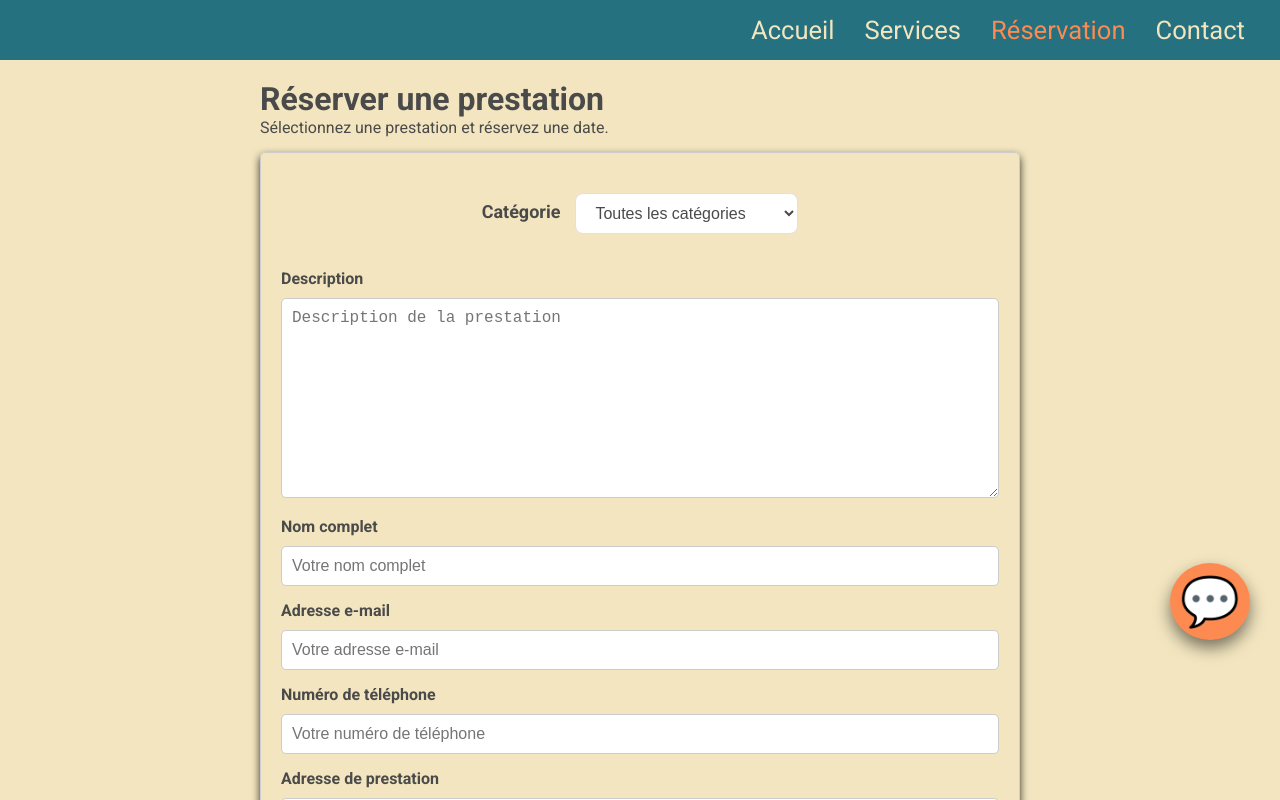
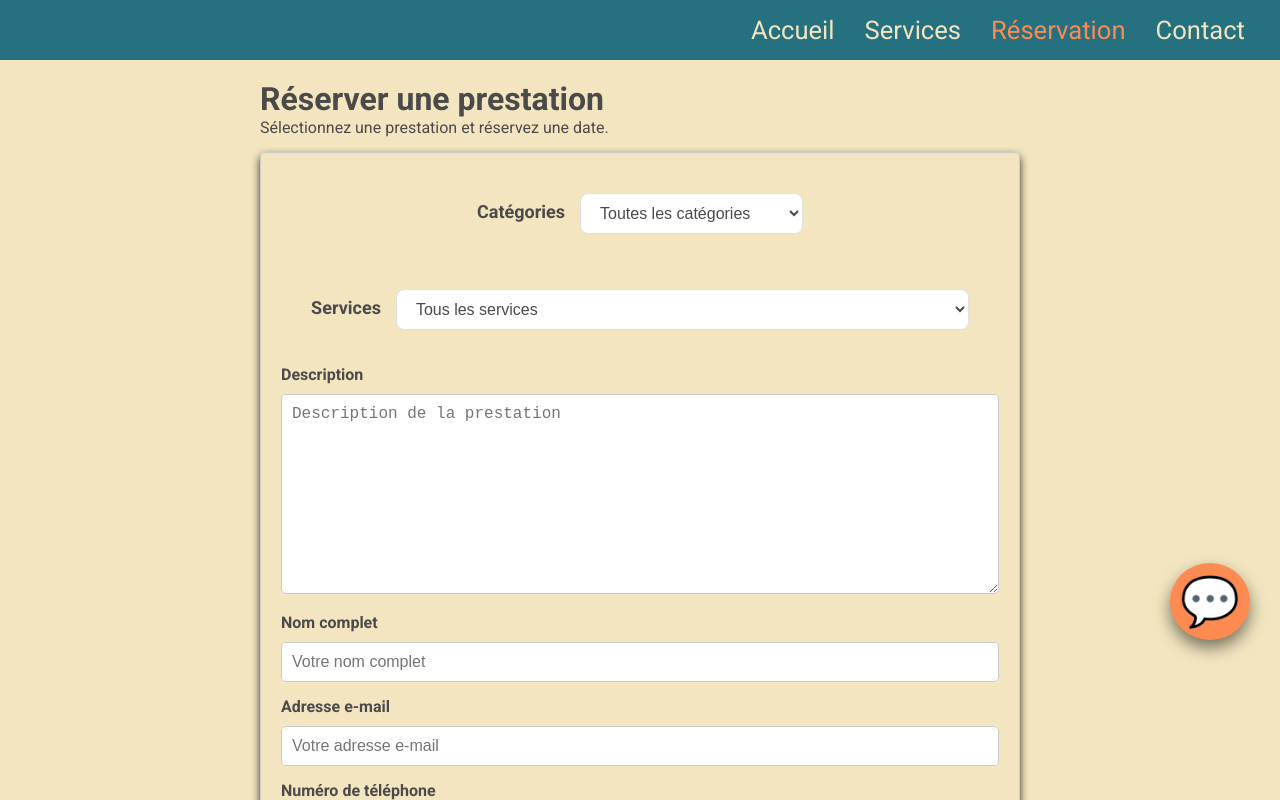
Before and after one commit to Axel93183/RepoOne, a React (Create React App) app: page /booking in a window 1280 px wide. Shown: the top 800 px of the page. Built offline with nearby package versions, Linux system fonts and the light colour scheme.

Commit message:
Feat : Enhance the booking form by displaying drop-down lists of services and categories

```diff
--- a/src/components/BookingForm/BookingForm.tsx
+++ b/src/components/BookingForm/BookingForm.tsx
@@ -1,6 +1,6 @@
 import React, { useEffect, useState } from "react";
+import { servicesData } from "../../data/servicesData";
 import DropdownFilter from "../DropdownFilter/DropdownFilter";
-import { servicesData } from "../../data/servicesData";
 import "./BookingForm.css";
 
 interface BookingFormProps {
@@ -10,9 +10,20 @@ interface BookingFormProps {
   };
 }
 
+// Utilise `flatMap` pour aplatir les données de `servicesData` pour obtenir une liste unique de tous les services
+// Chaque service est associé à son titre, sa catégorie et sa description.
+const allServices = servicesData.flatMap((cat) =>
+  cat.services.map((srv) => ({
+    title: srv.title,
+    category: cat.category,
+    description: srv.description,
+  }))
+);
+
 const BookingForm: React.FC<BookingFormProps> = ({ prefilledData }) => {
   const [selectedCategory, setSelectedCategory] = useState<string>("");
   const [selectedService, setSelectedService] = useState<string>("");
+
   const [formData, setFormData] = useState({
     title: "",
     description: "",
@@ -27,15 +38,15 @@ const BookingForm: React.FC<BookingFormProps> = ({ prefilledData }) => {
 
   useEffect(() => {
     if (prefilledData) {
-      const category = servicesData.find((cat) =>
-        cat.services.some((srv) => srv.title === prefilledData.title)
-      )?.category;
+      const service = allServices.find(
+        (srv) => srv.title === prefilledData.title
+      );
 
-      setSelectedCategory(category || "");
+      setSelectedCategory(service?.category || "");
       setSelectedService(prefilledData.title || "");
       setFormData((prev) => ({
         ...prev,
-        category: category || "",
+        category: service?.category || "",
         title: prefilledData.title || "",
         description: prefilledData.description || "",
       }));
@@ -56,13 +67,13 @@ const BookingForm: React.FC<BookingFormProps> = ({ prefilledData }) => {
 
   const handleServiceChange = (e: React.ChangeEvent<HTMLSelectElement>) => {
     const serviceTitle = e.target.value;
-    const service = servicesData
-      .find((cat) => cat.category === selectedCategory)
-      ?.services.find((srv) => srv.title === serviceTitle);
+    const service = allServices.find((srv) => srv.title === serviceTitle);
 
     setSelectedService(serviceTitle);
+    setSelectedCategory(service?.category || "");
     setFormData((prev) => ({
       ...prev,
+      category: service?.category || "",
       title: serviceTitle,
       description: service?.description || "",
     }));
@@ -84,29 +95,31 @@ const BookingForm: React.FC<BookingFormProps> = ({ prefilledData }) => {
     alert("Réservation enregistrée !");
   };
 
+  const filteredServices = selectedCategory
+    ? allServices.filter((srv) => srv.category === selectedCategory)
+    : allServices;
+
   return (
     <form onSubmit={handleSubmit} className="booking-form">
-      {/* Prestation */}
+      {/* Dropdown - Categories */}
       <DropdownFilter
         options={servicesData.map((cat) => cat.category)}
         selectedOption={selectedCategory}
         handleChange={handleCategoryChange}
-        label="Catégorie"
+        label="Catégories"
+        defaultOptionLabel="Toutes les catégories"
       />
 
-      {selectedCategory && (
-        <DropdownFilter
-          options={
-            servicesData
-              .find((cat) => cat.category === selectedCategory)
-              ?.services.map((srv) => srv.title) || []
-          }
-          selectedOption={selectedService}
-          handleChange={handleServiceChange}
-          label="Service"
-        />
-      )}
+      {/* Dropdown - Services */}
+      <DropdownFilter
+        options={filteredServices.map((srv) => srv.title)}
+        selectedOption={selectedService}
+        handleChange={handleServiceChange}
+        label="Services"
+        defaultOptionLabel="Tous les services"
+      />
 
+      {/* Description */}
       <div>
         <label htmlFor="description">Description</label>
         <textarea
@@ -119,7 +132,7 @@ const BookingForm: React.FC<BookingFormProps> = ({ prefilledData }) => {
         />
       </div>
 
-      {/* Nom complet */}
+      {/* FullName */}
       <div>
         <label htmlFor="fullName">Nom complet</label>
         <input
@@ -133,7 +146,7 @@ const BookingForm: React.FC<BookingFormProps> = ({ prefilledData }) => {
         />
       </div>
 
-      {/* E-mail */}
+      {/* Email */}
       <div>
         <label htmlFor="email">Adresse e-mail</label>
         <input
@@ -147,7 +160,7 @@ const BookingForm: React.FC<BookingFormProps> = ({ prefilledData }) => {
         />
       </div>
 
-      {/* Téléphone */}
+      {/* Phone */}
       <div>
         <label htmlFor="phone">Numéro de téléphone</label>
         <input
@@ -161,7 +174,7 @@ const BookingForm: React.FC<BookingFormProps> = ({ prefilledData }) => {
         />
       </div>
 
-      {/* Adresse */}
+      {/* Address */}
       <div>
         <label htmlFor="address">Adresse de prestation</label>
         <input
@@ -188,7 +201,7 @@ const BookingForm: React.FC<BookingFormProps> = ({ prefilledData }) => {
         />
       </div>
 
-      {/* Heure */}
+      {/* Time */}
       <div>
         <label htmlFor="time">Heure</label>
         <input
@@ -201,7 +214,7 @@ const BookingForm: React.FC<BookingFormProps> = ({ prefilledData }) => {
         />
       </div>
 
-      {/* Commentaires */}
+      {/* Comments */}
       <div>
         <label htmlFor="comments">Commentaires supplémentaires</label>
         <textarea
@@ -213,7 +226,7 @@ const BookingForm: React.FC<BookingFormProps> = ({ prefilledData }) => {
         />
       </div>
 
-      {/* Bouton de soumission */}
+      {/* Submit */}
       <button type="submit">Réserver</button>
     </form>
   );
--- a/src/components/DropdownFilter/DropdownFilter.tsx
+++ b/src/components/DropdownFilter/DropdownFilter.tsx
@@ -6,6 +6,7 @@ interface DropdownFilterProps {
   selectedOption: string;
   handleChange: (e: React.ChangeEvent<HTMLSelectElement>) => void;
   label: string;
+  defaultOptionLabel?: string;
 }
 
 const DropdownFilter: React.FC<DropdownFilterProps> = ({
@@ -13,6 +14,7 @@ const DropdownFilter: React.FC<DropdownFilterProps> = ({
   selectedOption,
   handleChange,
   label,
+  defaultOptionLabel = "Sélectionner une option",
 }) => {
   return (
     <div className="dropdown-filter">
@@ -22,7 +24,7 @@ const DropdownFilter: React.FC<DropdownFilterProps> = ({
         value={selectedOption}
         onChange={handleChange}
       >
-        <option value="">Toutes les catégories</option>
+        <option value="">{defaultOptionLabel}</option>
         {options.map((option, index) => (
           <option key={index} value={option}>
             {option}
--- a/src/pages/ServicesPage/ServicesPage.tsx
+++ b/src/pages/ServicesPage/ServicesPage.tsx
@@ -27,6 +27,7 @@ const ServicesPage: React.FC = () => {
         selectedOption={selectedCategory}
         handleChange={handleCategoryChange}
         label="Trier par catégorie :"
+        defaultOptionLabel="Toutes les catégories"
       />
 
       <div className="services-list">
```
